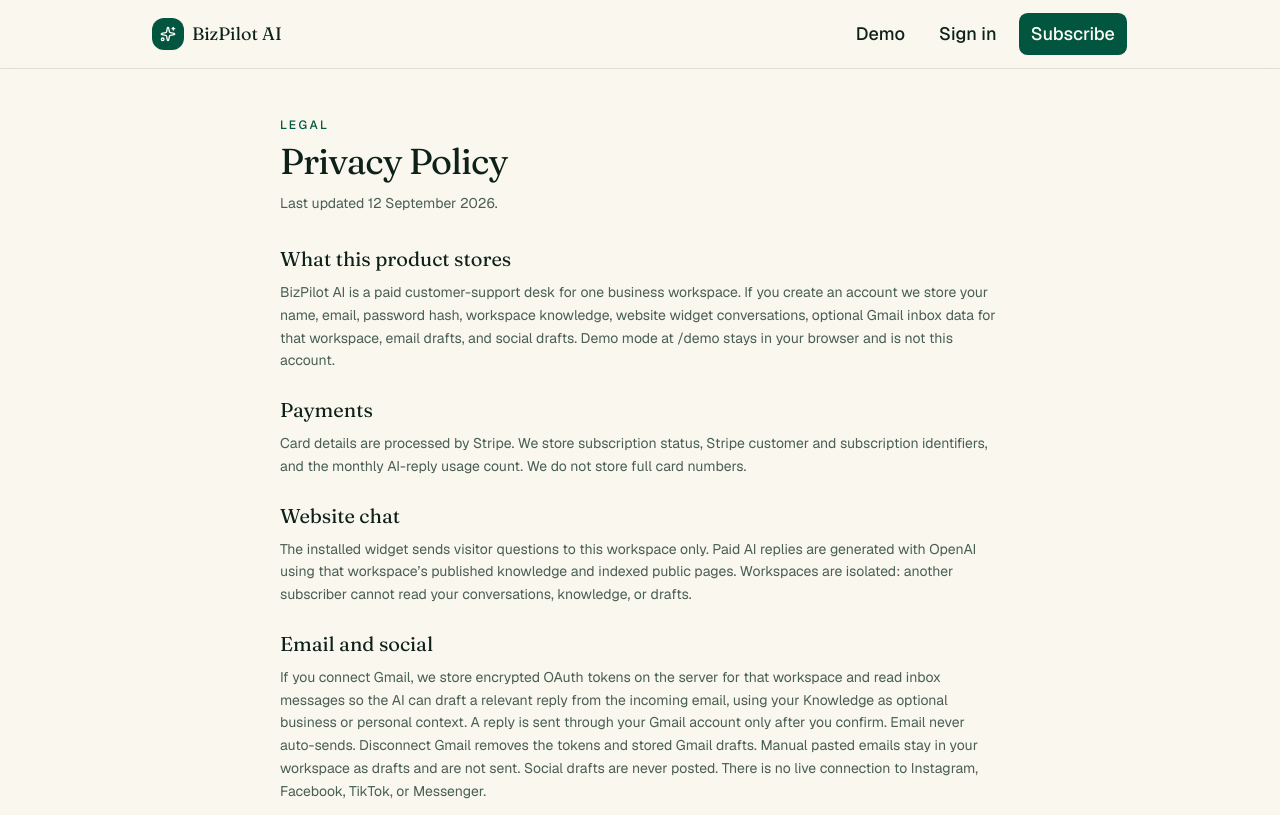
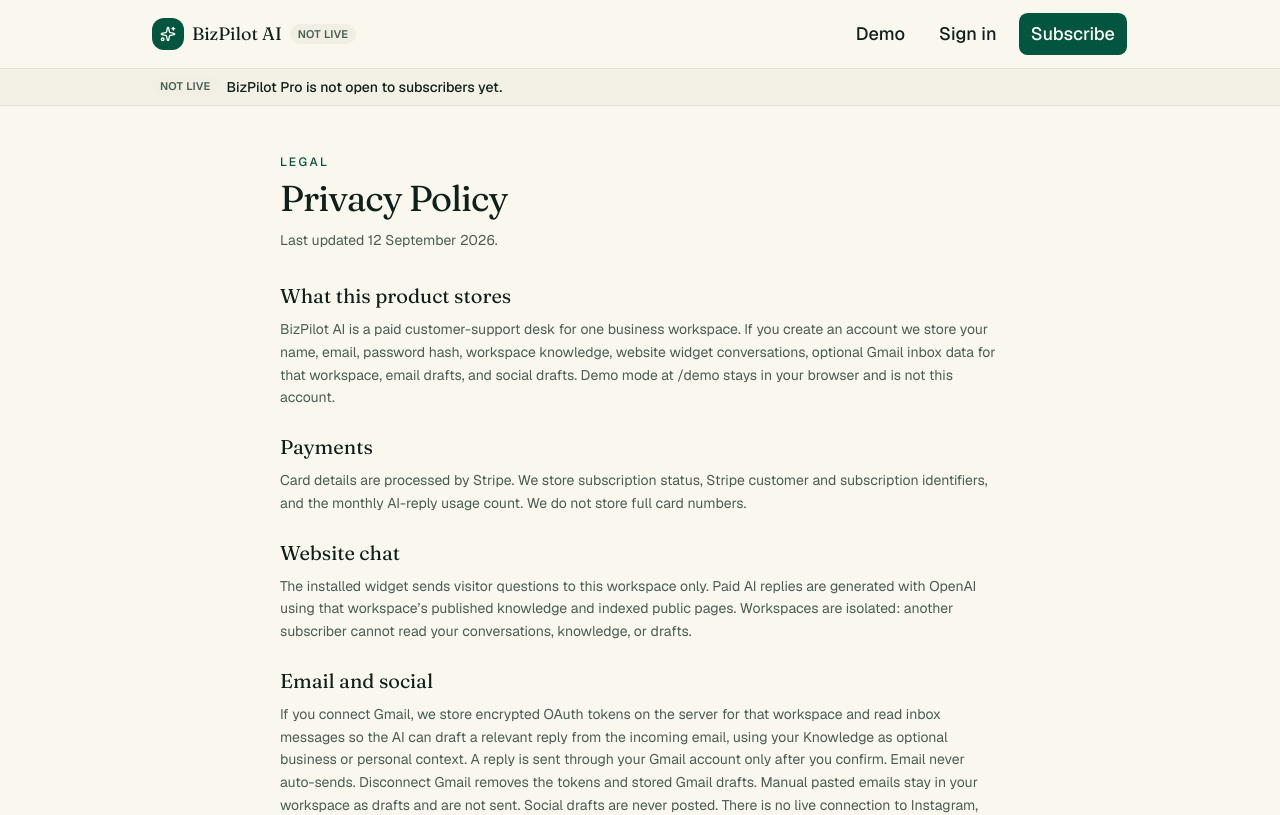
Before and after one commit to virellotimepieces-maker/bizpilot-ai, a Next.js app: page /privacy in a window 1280 px wide. Shown: the top 815 px of the page. Built offline with nearby package versions, Linux system fonts and the light colour scheme; no server answers.

Commit message:
Show Live and open-to-subscribers on the public homepage.
Logged-out visitors now see the store status under the header from a public live-status endpoint that does not expose secrets.

Co-authored-by: virelloai.optimizer <virelloai.optimizer@gmail.com>

```diff
--- /dev/null
+++ b/app/api/public/live-status/route.ts
@@ -0,0 +1,12 @@
+import { NextResponse } from "next/server";
+import { publicLiveStatusPayload } from "@/lib/operator-setup";
+
+export async function GET() {
+  const payload = publicLiveStatusPayload();
+  return NextResponse.json({
+    kind: payload.kind,
+    label: payload.label,
+    detail: payload.detail,
+    openToSubscribers: payload.openToSubscribers,
+  });
+}
--- a/components/site-header.tsx
+++ b/components/site-header.tsx
@@ -1,5 +1,5 @@
 import { Button } from "@/components/ui/button";
-import { StoreLiveHeaderBadge } from "@/components/store-live-status";
+import { StoreLiveHeaderBadge, StoreLivePublicStrip } from "@/components/store-live-status";
 import Link from "next/link";
 import { Sparkles } from "lucide-react";
 
@@ -12,7 +12,7 @@ export function SiteHeader({ signedIn = false }: { signedIn?: boolean }) {
             <Sparkles className="size-4" />
           </span>
           <span className="font-heading text-lg">BizPilot AI</span>
-          {signedIn ? <StoreLiveHeaderBadge /> : null}
+          <StoreLiveHeaderBadge />
         </Link>
         <nav className="flex flex-wrap items-center gap-2">
           <Button variant="ghost" size="sm" render={<Link href="/demo" />}>
@@ -39,6 +39,7 @@ export function SiteHeader({ signedIn = false }: { signedIn?: boolean }) {
           )}
         </nav>
       </div>
+      <StoreLivePublicStrip />
     </header>
   );
 }
--- a/components/store-live-status.tsx
+++ b/components/store-live-status.tsx
@@ -11,6 +11,12 @@ type OperatorPayload = {
   };
 };
 
+type PublicPayload = {
+  kind?: StoreLiveStatus["kind"];
+  label?: string;
+  detail?: string;
+};
+
 function readStatus(payload: OperatorPayload): StoreLiveStatus | null {
   if (!payload.operator) return null;
   return storeLiveStatus({
@@ -19,15 +25,20 @@ function readStatus(payload: OperatorPayload): StoreLiveStatus | null {
   });
 }
 
-export function StoreLiveHeaderBadge() {
+function usePublicLiveStatus() {
   const [status, setStatus] = useState<StoreLiveStatus | null>(null);
 
   useEffect(() => {
     let cancelled = false;
-    void fetch("/api/app/bootstrap")
-      .then((response) => response.json() as Promise<OperatorPayload>)
+    void fetch("/api/public/live-status")
+      .then((response) => response.json() as Promise<PublicPayload>)
       .then((payload) => {
-        if (!cancelled) setStatus(readStatus(payload));
+        if (cancelled || !payload.kind || !payload.label || !payload.detail) return;
+        setStatus({
+          kind: payload.kind,
+          label: payload.label,
+          detail: payload.detail,
+        });
       })
       .catch(() => {
         if (!cancelled) setStatus(null);
@@ -37,8 +48,43 @@ export function StoreLiveHeaderBadge() {
     };
   }, []);
 
+  return status;
+}
+
+export function StoreLiveHeaderBadge() {
+  const status = usePublicLiveStatus();
   if (!status) return null;
-  return <StoreLivePill status={status} />;
+  return (
+    <span className="flex min-w-0 items-center gap-1.5">
+      <StoreLivePill status={status} />
+      {status.kind === "live" ? (
+        <span className="hidden text-xs font-medium text-muted-foreground sm:inline">
+          Open to subscribers
+        </span>
+      ) : null}
+    </span>
+  );
+}
+
+export function StoreLivePublicStrip() {
+  const status = usePublicLiveStatus();
+  if (!status) return null;
+  return (
+    <div
+      className={
+        status.kind === "live"
+          ? "border-t border-emerald-700/20 bg-emerald-700/10"
+          : status.kind === "test"
+            ? "border-t border-amber-700/20 bg-amber-700/10"
+            : "border-t bg-muted/70"
+      }
+    >
+      <p className="mx-auto flex w-full max-w-5xl flex-wrap items-center gap-2 px-4 py-2 text-sm sm:px-6">
+        <StoreLivePill status={status} />
+        <span className="font-medium">{status.detail}</span>
+      </p>
+    </div>
+  );
 }
 
 export function StoreLivePageBanner() {
--- a/lib/operator-setup.ts
+++ b/lib/operator-setup.ts
@@ -168,3 +168,30 @@ export function storeLiveStatus(input: {
     detail: "Finish Live Stripe on Vercel before this store can take real payments.",
   };
 }
+
+export function publicLiveStatusPayload(env: EnvMap = process.env) {
+  const setup = operatorSetup(env);
+  const status = storeLiveStatus(setup);
+  if (status.kind === "live") {
+    return {
+      kind: "live" as const,
+      label: "Live",
+      detail: "BizPilot Pro is live and open to subscribers.",
+      openToSubscribers: true,
+    };
+  }
+  if (status.kind === "test") {
+    return {
+      kind: "test" as const,
+      label: "Test mode",
+      detail: "BizPilot Pro is not open to paying subscribers yet.",
+      openToSubscribers: false,
+    };
+  }
+  return {
+    kind: "setup" as const,
+    label: "Not live",
+    detail: "BizPilot Pro is not open to subscribers yet.",
+    openToSubscribers: false,
+  };
+}
```
Also changed, not shown: 1 other file (tests, documents, lock files or other folders).
